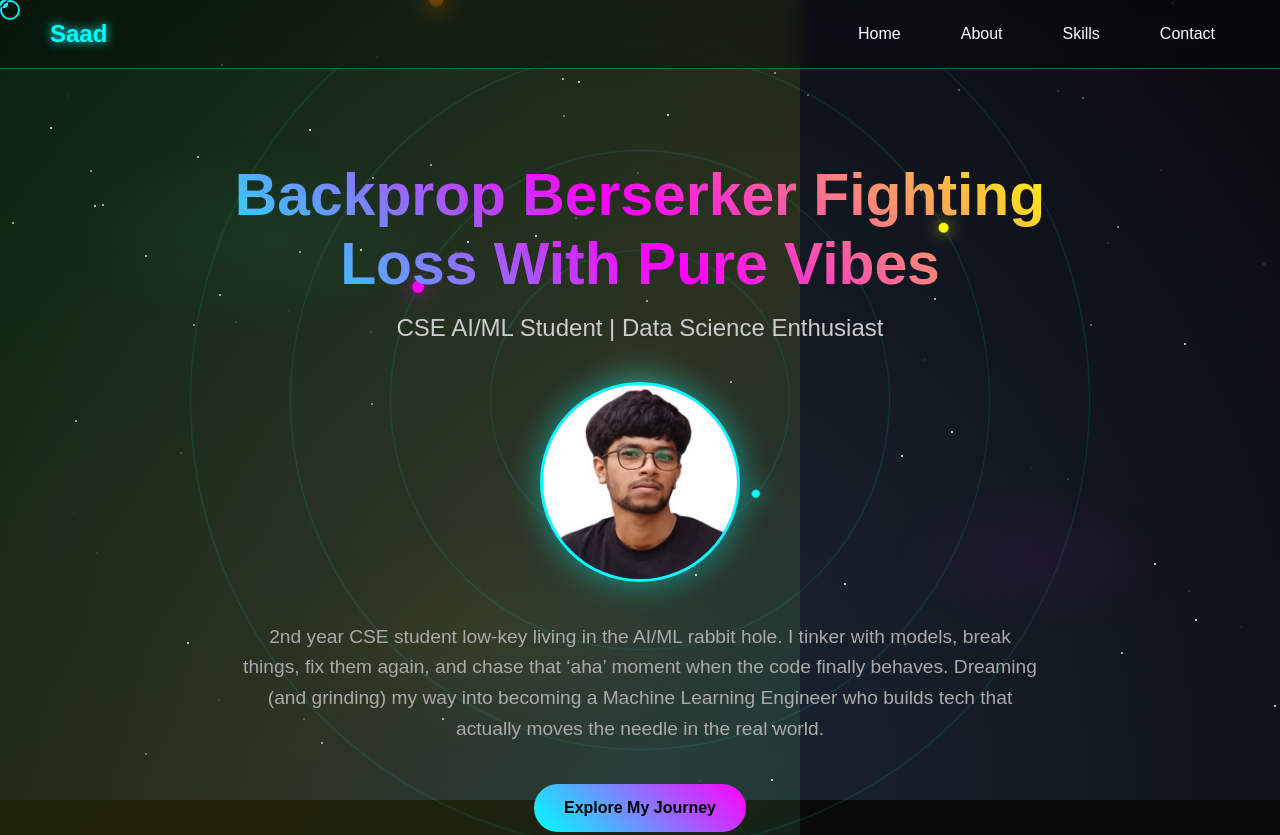
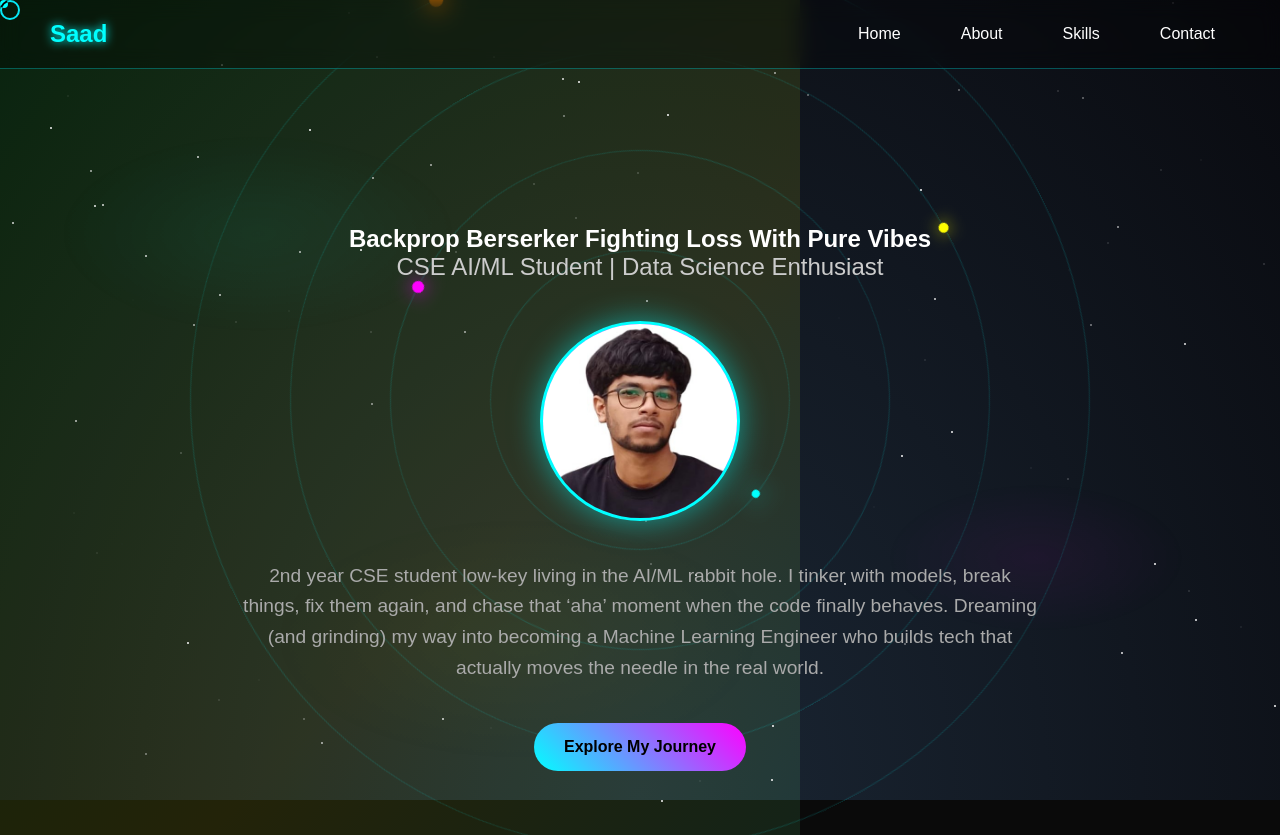
Before and after one commit to Pmskabir1234/MyPortfolio, a plain HTML site: page index.html in a window 1280 px wide. Shown: the top 835 px of the page. Drawn offline with Linux system fonts and the light colour scheme.

Commit message:
Change h1 to h2 for hero section heading

```diff
--- a/index.html
+++ b/index.html
@@ -646,7 +646,7 @@
     <main>
         <section id="home" class="hero">
             <div class="hero-content">
-                <h1>Backprop Berserker Fighting Loss With Pure Vibes</h1>
+                <h2>Backprop Berserker Fighting Loss With Pure Vibes</h2>
                 <p class="subtitle">CSE AI/ML Student | Data Science Enthusiast</p>
 
                 <div class="profile-container">
```
